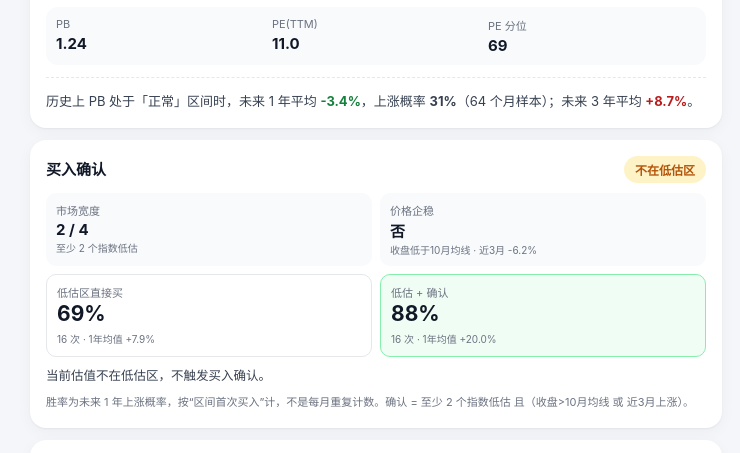
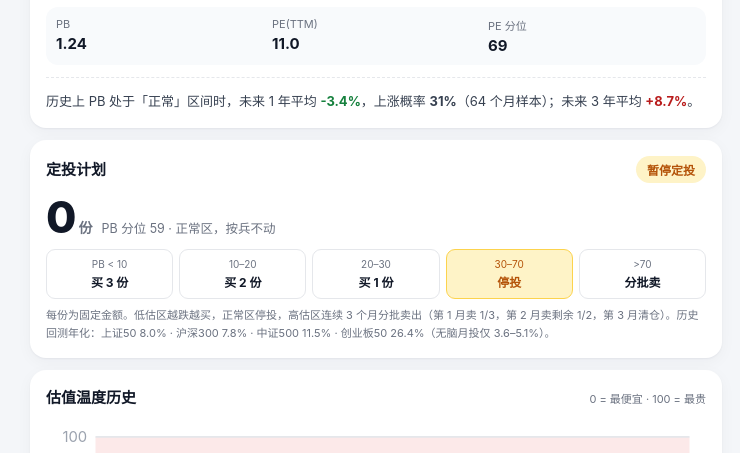
Before and after one commit to linhj888/ashare-valuation, a plain HTML site: page index.html in a window 1280 px wide. Shown: the part 322-775 px from the top of the page, without its empty margins (264-1004 px from the left). Drawn offline with Linux system fonts and the light colour scheme.

Commit message:
Replace buy confirmation with valuation DCA plan
Swap the buy-confirmation card for a DCA plan card showing this month's
units to invest: <30 buy (1/2/3 units by depth), 30-70 pause, >70 sell in
three batches. Regenerate data with per-index plan field.

```diff
--- a/app.js
+++ b/app.js
@@ -107,61 +107,56 @@
         "<thead><tr><th>区间</th><th>样本</th><th>未来1年</th><th>1年胜率</th><th>未来3年</th></tr></thead>" +
         "<tbody>" + rows + "</tbody>" +
       "</table>" +
-      '<p class="footnote">样本为月数；收益为含股息总收益；重叠月度观测，仅作历史统计。买入信号的胜率见上方“买入确认”。</p>';
+      '<p class="footnote">样本为月数；收益为含股息总收益；重叠月度观测，仅作历史统计。</p>';
   }
 
-  function ciText(s) {
-    if (!s || s.lo === null || s.lo === undefined) return "";
-    return "，95%CI " + Math.round(s.lo * 100) + "–" + Math.round(s.hi * 100) + "%";
-  }
+  var RULES = [
+    { tier: "lt10", span: "PB &lt; 10", txt: "买 3 份" },
+    { tier: "10to20", span: "10–20", txt: "买 2 份" },
+    { tier: "20to30", span: "20–30", txt: "买 1 份" },
+    { tier: "30to70", span: "30–70", txt: "停投" },
+    { tier: "gt70", span: "&gt;70", txt: "分批卖" }
+  ];
 
-  function renderConfirm(it) {
-    var c = it.confirm || {};
-    var bs = it.buy_stats || {};
-    var low = bs.low || {};
-    var conf = bs.confirm || {};
-    var status, cls, note;
+  function renderPlan(it) {
+    var pl = it.plan || { action: "hold", units: 0, tier: "30to70" };
+    var score = it.score.toFixed(0);
+    var big, suffix, label, cls, sub;
 
-    if (it.zone !== "低估") {
-      status = "不在低估区";
+    if (pl.action === "buy") {
+      cls = "low";
+      label = "买入 " + pl.units + " 份";
+      big = String(pl.units);
+      suffix = "份";
+      sub = "PB 分位 " + score + " · 低估，越跌越买";
+    } else if (pl.action === "sell") {
+      cls = "high";
+      label = "卖出 " + pl.sell_frac;
+      big = pl.sell_frac;
+      suffix = "仓位";
+      sub = "PB 分位 " + score + " · 高估第 " + pl.sell_stage + " 个月卖出";
+    } else {
       cls = "mid";
-      note = "当前估值不在低估区，不触发买入确认。";
-    } else if (c.confirmed) {
-      status = "可分批";
-      cls = "low";
-      note = "低估且价格已企稳。历史上此状态首次买入，未来 1 年胜率 " +
-        Math.round(conf.win * 100) + "%（" + conf.n + " 次" + ciText(conf) + "）。";
-    } else {
-      status = "等待企稳";
-      cls = "mid";
-      note = "低估但价格未企稳。历史上低估区直接买入的 1 年胜率 " +
-        Math.round(low.win * 100) + "%（" + low.n + " 次" + ciText(low) + "）；" +
-        "等企稳并满足市场宽度后为 " + Math.round(conf.win * 100) + "%（" +
-        conf.n + " 次" + ciText(conf) + "）。";
+      label = "暂停定投";
+      big = "0";
+      suffix = "份";
+      sub = "PB 分位 " + score + " · 正常区，按兵不动";
     }
 
-    var vs = c.price >= c.ma10 ? "高于" : "低于";
-    var ret3 = (c.ret3 * 100).toFixed(1) + "%";
-    var smallNote = (conf.n && conf.n < 10) ? " 确认信号样本仅 " + conf.n + " 次，置信度有限。" : "";
+    var rules = RULES.map(function (r) {
+      var active = r.tier === pl.tier ? " active " + cls : "";
+      return '<div class="plan-rule' + active + '"><span>' + r.span +
+        "</span><b>" + r.txt + "</b></div>";
+    }).join("");
 
-    $("#confirm").innerHTML =
-      '<div class="card-head"><h2>买入确认</h2><span class="badge sm ' + cls + '">' + status + "</span></div>" +
-      '<div class="confirm-grid">' +
-        "<div><span>市场宽度</span><b>" + c.breadth + " / " + c.breadth_total +
-          "</b><small>至少 2 个指数低估</small></div>" +
-        "<div><span>价格企稳</span><b>" + (c.stabilized ? "是" : "否") +
-          "</b><small>收盘" + vs + "10月均线 · 近3月 " + ret3 + "</small></div>" +
+    $("#plan").innerHTML =
+      '<div class="card-head"><h2>定投计划</h2><span class="badge sm ' + cls + '">' + label + "</span></div>" +
+      '<div class="plan-hero">' +
+        '<div class="plan-num">' + big + "<span>" + suffix + "</span></div>" +
+        '<div class="plan-sub">' + sub + "</div>" +
       "</div>" +
-      '<div class="buy-stats">' +
-        '<div class="buy-stat"><span>低估区直接买</span><b>' +
-          Math.round(low.win * 100) + "%</b><small>" + low.n +
-          " 次 · 1年均值 " + pct(low.avg1) + "</small></div>" +
-        '<div class="buy-stat highlight"><span>低估 + 确认</span><b>' +
-          Math.round(conf.win * 100) + "%</b><small>" + conf.n +
-          " 次 · 1年均值 " + pct(conf.avg1) + "</small></div>" +
-      "</div>" +
-      '<p class="confirm-note">' + note + smallNote + "</p>" +
-      '<p class="footnote">胜率为未来 1 年上涨概率，按“区间首次买入”计，不是每月重复计数。确认 = 至少 2 个指数低估 且（收盘&gt;10月均线 或 近3月上涨）。</p>';
+      '<div class="plan-rules">' + rules + "</div>" +
+      '<p class="footnote">每份为固定金额。低估区越跌越买，正常区停投，高估区连续 3 个月分批卖出（第 1 月卖 1/3，第 2 月卖剩余 1/2，第 3 月清仓）。历史回测年化：上证50 8.0% · 沪深300 7.8% · 中证500 11.5% · 创业板50 26.4%（无脑月投仅 3.6–5.1%）。</p>';
   }
 
   function renderChart(it) {
@@ -257,7 +252,7 @@
     var it = data.indices[state.idx];
     renderTabs();
     renderHero(it);
-    renderConfirm(it);
+    renderPlan(it);
     renderChart(it);
     renderStats(it);
     document.title = it.name + " " + it.zone + " · A股指数估值红绿灯";
--- a/index.html
+++ b/index.html
@@ -18,7 +18,7 @@
 
   <section class="card hero" id="hero"></section>
 
-  <section class="card confirm" id="confirm"></section>
+  <section class="card plan" id="plan"></section>
 
   <section class="card">
     <div class="card-head">
@@ -44,8 +44,8 @@
       <p><b>指标：</b>PB（市净率）在过去 10 年中的百分位。百分位越高，说明当前 PB 相对自身历史越贵。</p>
       <p><b>分档：</b>&lt;30 低估；30–70 正常；&gt;70 高估。窗口为滚动 10 年，最少 5 年。</p>
       <p><b>为什么用 PB：</b>我们比较了 PE(TTM)、PE(静态)、PB、ERP、股息率及组合。PB 在四个指数上都保持“低估→高估、未来收益递减”的单调性；PE 在中证500/创业板会出现“正常区比低估区收益更高”的失真，主要受盈利周期影响。因此用 PB 作为主指标，PE 分位只作参考。</p>
-      <p><b>买入确认：</b>低估只是观察区。按“区间首次买入”统计，低估区直接买入的 1 年胜率约 64–75%；若等到“至少 2 个指数同时低估（市场宽度≥2）且本指数价格企稳（收盘站上 10 月均线或近 3 月上涨）”，1 年胜率约 88–100%（四指数合计 56 次，95%CI 79–95%）。分时段看，上证50/沪深300/中证500 在两个子区间都改善。该规则是样本内比较后选出的，存在过拟合风险，样本也只有几十次，不要当成保证。</p>
-      <p><b>没有采用的：</b>PB+PE/ERP 共振、PB&lt;20、单纯降低阈值，都会压低样本或不能稳定提高胜率，因此没有加入。</p>
+      <p><b>定投策略：</b>低估区越跌越买——PB 分位 &lt;30 买入，其中 &lt;20 买 2 份、&lt;10 买 3 份（每份为固定金额）；30–70 正常区停止定投；&gt;70 高估区连续 3 个月分批卖出（第 1 月卖 1/3，第 2 月卖剩余 1/2，第 3 月清仓），卖出资金留作下次低估时优先买入。按此规则历史回测（月度资金加权的年化收益）：上证50 8.0%、沪深300 7.8%、中证500 11.5%、创业板50 26.4%，均高于同期无脑每月定投的 3.6–5.1%。创业板50 样本仅 7.9 年，收益偏高，仅供参考。</p>
+      <p><b>没有采用的：</b>PB+PE/ERP 共振、PB&lt;20 单独作为买入条件、单纯降低阈值，都会压低样本或不能稳定提高胜率，因此没有加入。</p>
       <p><b>验证：</b>按月末估值分档，统计未来 1 年、3 年的含股息总收益与上涨概率。样本为重叠的月度观测，只作历史统计，不代表未来。</p>
       <p><b>数据：</b>指数 PB/PE 来自乐咕乐股，收益来自中证全收益指数；创业板50 无官方全收益，用价格 + 0.6%/年股息近似。覆盖上证50、沪深300、中证500、创业板50；中证1000 因高位样本不足未纳入。数据截至 <span id="updated"></span>，每月更新。</p>
       <p class="warn">本页仅为历史数据统计，不构成任何投资建议。</p>
--- a/style.css
+++ b/style.css
@@ -111,28 +111,26 @@ body {
 
 .badge.sm { font-size: 12px; padding: 5px 11px; }
 
-.confirm-grid {
-  display: grid; grid-template-columns: 1fr 1fr; gap: 8px;
+.plan-hero { display: flex; align-items: baseline; gap: 10px; margin: 12px 0 10px; }
+.plan-num { font-size: 44px; font-weight: 800; line-height: 1; letter-spacing: -1px; }
+.plan-num span { font-size: 14px; color: var(--muted); font-weight: 600; margin-left: 3px; }
+.plan-sub { font-size: 12.5px; color: var(--muted); line-height: 1.5; }
+
+.plan-rules {
+  display: grid; grid-template-columns: repeat(5, 1fr); gap: 6px;
   margin: 10px 0 8px;
 }
-.confirm-grid > div {
-  background: #f8fafc; border-radius: 10px; padding: 9px 10px;
-  display: flex; flex-direction: column; gap: 2px;
+.plan-rule {
+  border: 1px solid var(--line); border-radius: 9px; padding: 8px 2px;
+  display: flex; flex-direction: column; align-items: center; gap: 3px;
+  text-align: center;
 }
-.confirm-grid span { font-size: 11px; color: var(--muted); }
-.confirm-grid b { font-size: 15px; }
-.confirm-grid small { font-size: 10px; color: var(--muted); line-height: 1.4; }
-
-.buy-stats {
-  display: grid; grid-template-columns: 1fr 1fr; gap: 8px;
-  margin: 8px 0;
-}
-.buy-stat { border: 1px solid var(--line); border-radius: 10px; padding: 9px 10px; }
-.buy-stat.highlight { border-color: #86efac; background: #f0fdf4; }
-.buy-stat span { font-size: 11px; color: var(--muted); display: block; }
-.buy-stat b { font-size: 21px; display: block; margin: 1px 0; }
-.buy-stat small { font-size: 10px; color: var(--muted); }
-.confirm-note { font-size: 12.5px; line-height: 1.7; color: #374151; margin: 8px 0 0; }
+.plan-rule span { font-size: 10px; color: var(--muted); }
+.plan-rule b { font-size: 12px; }
+.plan-rule.active.low { background: var(--green-bg); border-color: #86efac; color: var(--green-ink); }
+.plan-rule.active.mid { background: var(--amber-bg); border-color: #fcd34d; color: var(--amber-ink); }
+.plan-rule.active.high { background: var(--red-bg); border-color: #fca5a5; color: var(--red-ink); }
+.plan-rule.active span { color: inherit; }
 
 .up { color: var(--red-ink); }
 .down { color: var(--green-ink); }
```
Also changed, not shown: data.json (+1 -1 lines), data.js.
